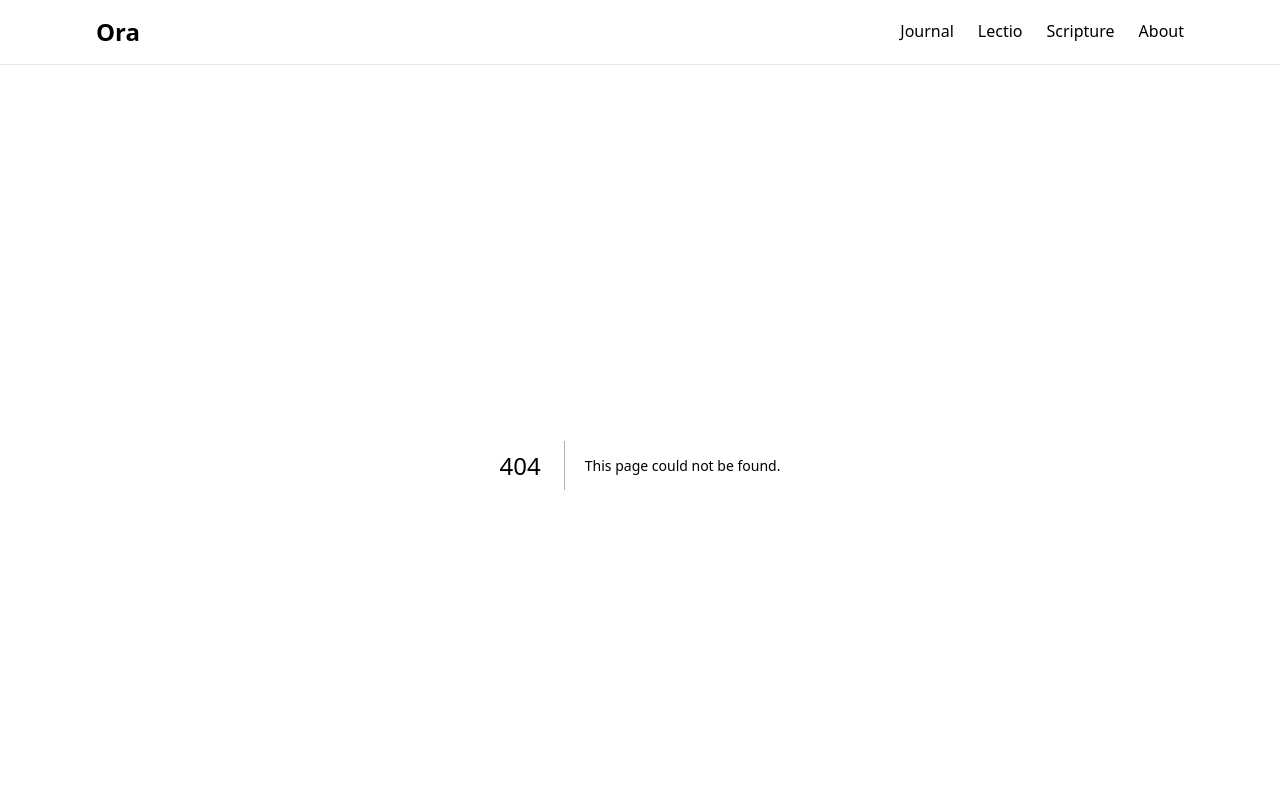
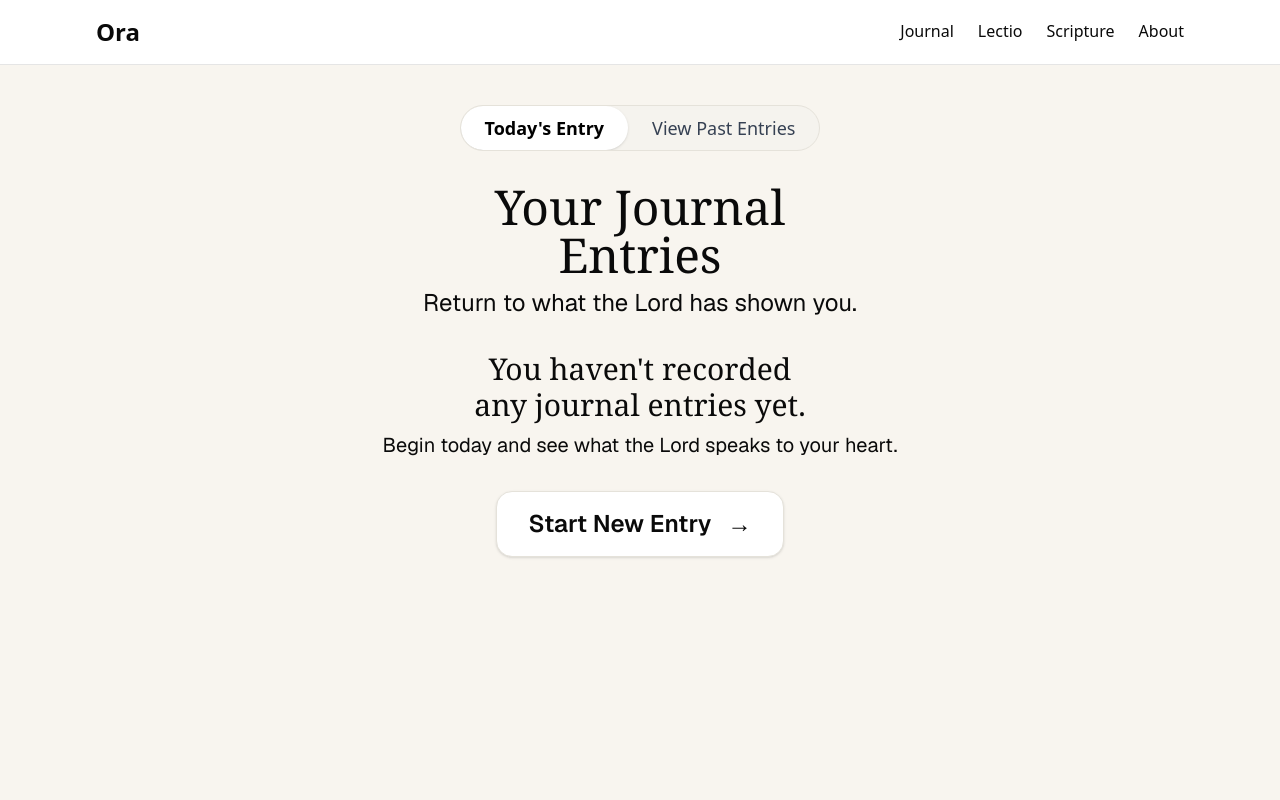
Before and after one commit to jeff-soriano/ora, a Next.js app: page /journal/past in a window 1280 px wide. Before the commit this address had no page. Shown: the top 800 px of the page. Built offline with nearby package versions, Linux system fonts and the light colour scheme.

Commit message:
Add layout and initial implementation for /past

```diff
--- /dev/null
+++ b/app/journal/layout.tsx
@@ -0,0 +1,22 @@
+"use client";
+
+export default function JournalLayout({
+  children,
+}: {
+  children: React.ReactNode;
+}) {
+  return (
+    <div className="min-h-screen flex flex-col items-center px-4 py-8 bg-[#f8f5ef]">
+      {/* Tab Switcher */}
+      <div className="flex mb-8 mt-2 rounded-full bg-[#f5f3ee] overflow-hidden border border-[#e5e2da]">
+        <button className="px-6 py-2 text-lg font-semibold bg-white text-black rounded-full focus:outline-none shadow-sm">
+          Today's Entry
+        </button>
+        <button className="px-6 py-2 text-lg text-gray-700 focus:outline-none">
+          View Past Entries
+        </button>
+      </div>
+      {children}
+    </div>
+  );
+}
--- a/app/journal/page.tsx
+++ b/app/journal/page.tsx
@@ -45,16 +45,7 @@ export default function JournalPage() {
   }
 
   return (
-    <div className="min-h-screen flex flex-col items-center px-4 py-8 bg-[#f8f5ef]">
-      {/* Tab Switcher */}
-      <div className="flex mb-8 mt-2 rounded-full bg-[#f5f3ee] overflow-hidden border border-[#e5e2da]">
-        <button className="px-6 py-2 text-lg font-semibold bg-white text-black rounded-full focus:outline-none shadow-sm">
-          Today's Entry
-        </button>
-        <button className="px-6 py-2 text-lg text-gray-700 focus:outline-none">
-          View Past Entries
-        </button>
-      </div>
+    <>
       {/* Heading */}
       <h1 className="text-4xl md:text-5xl font-serif text-center mb-4">
         Your Journal for
@@ -85,6 +76,6 @@ export default function JournalPage() {
       <div className="text-lg font-sans text-center text-gray-700">
         Your journal is saved privately on this device.
       </div>
-    </div>
+    </>
   );
 }
--- /dev/null
+++ b/app/journal/past/page.tsx
@@ -0,0 +1,33 @@
+"use client";
+import { useRouter } from "next/navigation";
+
+export default function PastJournalPage() {
+  const router = useRouter();
+
+  return (
+    <div className="flex flex-col items-center justify-center w-full h-full">
+      <h1 className="text-4xl md:text-5xl font-serif text-center mb-2">
+        Your Journal
+        <br />
+        Entries
+      </h1>
+      <div className="text-xl md:text-2xl font-sans text-center mb-8">
+        Return to what the Lord has shown you.
+      </div>
+      <div className="text-2xl md:text-3xl font-serif text-center mb-2">
+        You haven't recorded
+        <br />
+        any journal entries yet.
+      </div>
+      <div className="text-lg md:text-xl font-sans text-center mb-8">
+        Begin today and see what the Lord speaks to your heart.
+      </div>
+      <button
+        className="rounded-2xl border border-[#e5e2da] bg-white px-8 py-4 text-xl md:text-2xl font-semibold font-sans flex items-center gap-2 shadow-sm hover:bg-gray-50 transition-colors cursor-pointer"
+        onClick={() => router.push("/journal")}
+      >
+        Start New Entry <span className="ml-2">&rarr;</span>
+      </button>
+    </div>
+  );
+}
```
